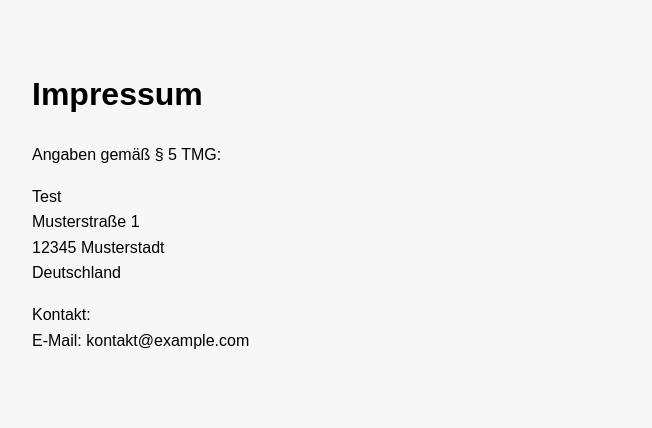
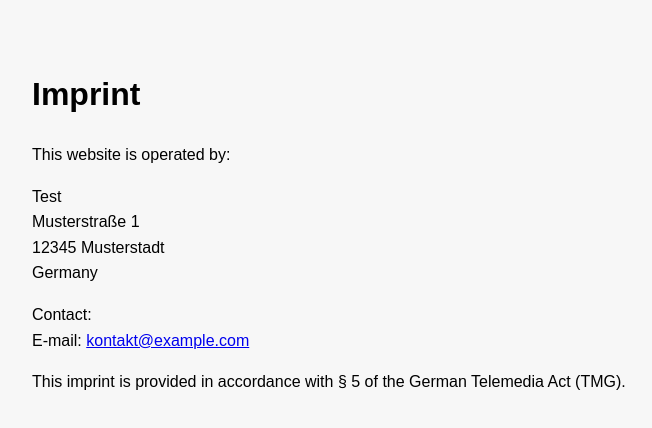
Before and after one commit to kmmgames/studio-page, a plain HTML site: page imprint.html in a window 1280 px wide. Shown: the whole page, without its empty margins (16-668 px from the left). Drawn offline with Linux system fonts and the light colour scheme.

Commit message:
Update imprint.html

```diff
--- a/imprint.html
+++ b/imprint.html
@@ -1,8 +1,8 @@
 <!DOCTYPE html>
-<html lang="de">
+<html lang="en">
 <head>
     <meta charset="UTF-8">
-    <title>Impressum</title>
+    <title>Imprint</title>
     <style>
         body {
             font-family: sans-serif;
@@ -17,17 +17,24 @@
     </style>
 </head>
 <body>
-    <h1>Impressum</h1>
-    <p>Angaben gemäß § 5 TMG:</p>
+    <h1>Imprint</h1>
+
+    <p>This website is operated by:</p>
+
     <p>
         Test<br>
         Musterstraße 1<br>
         12345 Musterstadt<br>
-        Deutschland
+        Germany
     </p>
+
     <p>
-        Kontakt: <br>
-        E-Mail: kontakt@example.com
+        Contact: <br>
+        E-mail: <a href="mailto:kontakt@example.com">kontakt@example.com</a>
+    </p>
+
+    <p>
+        This imprint is provided in accordance with § 5 of the German Telemedia Act (TMG).
     </p>
 </body>
 </html>
```
